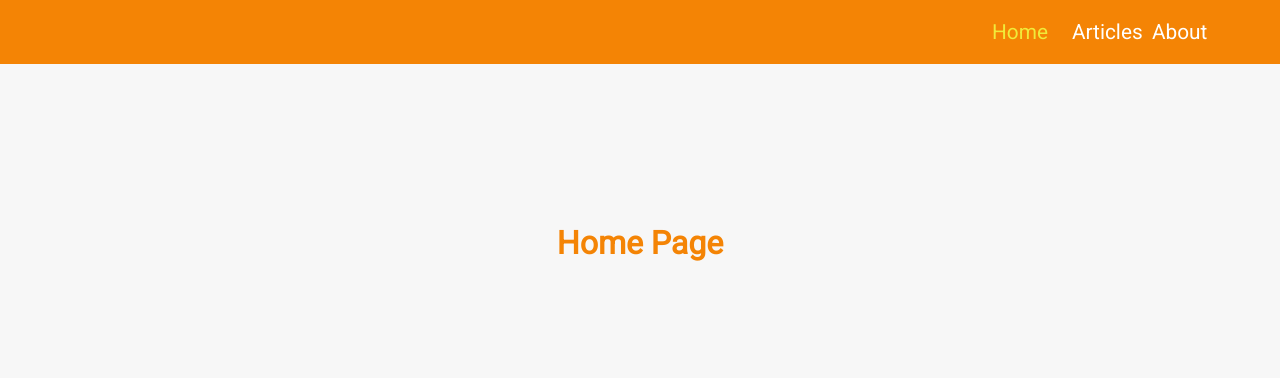
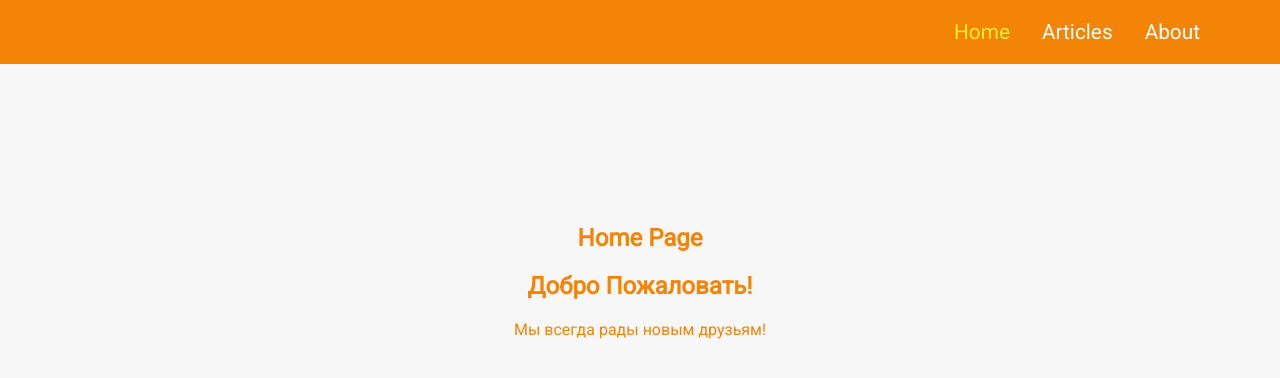
Before and after one commit to U-Ra-All/react-course-react-router, a JavaScript app: page /home/new-user in a window 1280 px wide. Shown: the top 378 px of the page. Built offline with nearby package versions, Linux system fonts and the light colour scheme.

Commit message:
10-Вложенные Маршруты и Перенаправление Пользователя

```diff
--- a/src/App.js
+++ b/src/App.js
@@ -1,4 +1,4 @@
-import { Route, Switch } from 'react-router-dom';
+import { Route, Switch, Redirect } from 'react-router-dom';
 import Home from './pages/Home';
 import About from './pages/About';
 import Header from './components/Header';
@@ -12,6 +12,9 @@ function App() {
       <Header />
       <main>
         <Switch>
+          <Route path='/' exact>
+            <Redirect to='/home' />
+          </Route>
           <Route path='/home'>
             <Home />
           </Route>
--- a/src/components/Header.module.css
+++ b/src/components/Header.module.css
@@ -21,7 +21,6 @@
 
 .header li {
   margin: 0 1rem;
-  width: 3rem;
 }
 
 .header a {
--- a/src/pages/Home.js
+++ b/src/pages/Home.js
@@ -1,5 +1,15 @@
+import { Route } from 'react-router-dom';
+
 const Home = () => {
-  return <h1>Home Page</h1>;
+  return (
+    <section>
+      <h1>Home Page</h1>
+      <Route path='/home/new-user'>
+        <h2>Добро Пожаловать!</h2>
+        <p>Мы всегда рады новым друзьям!</p>
+      </Route>
+    </section>
+  );
 };
 
 export default Home;
```
Also changed, not shown: 1 other file (tests, documents, lock files or other folders).
